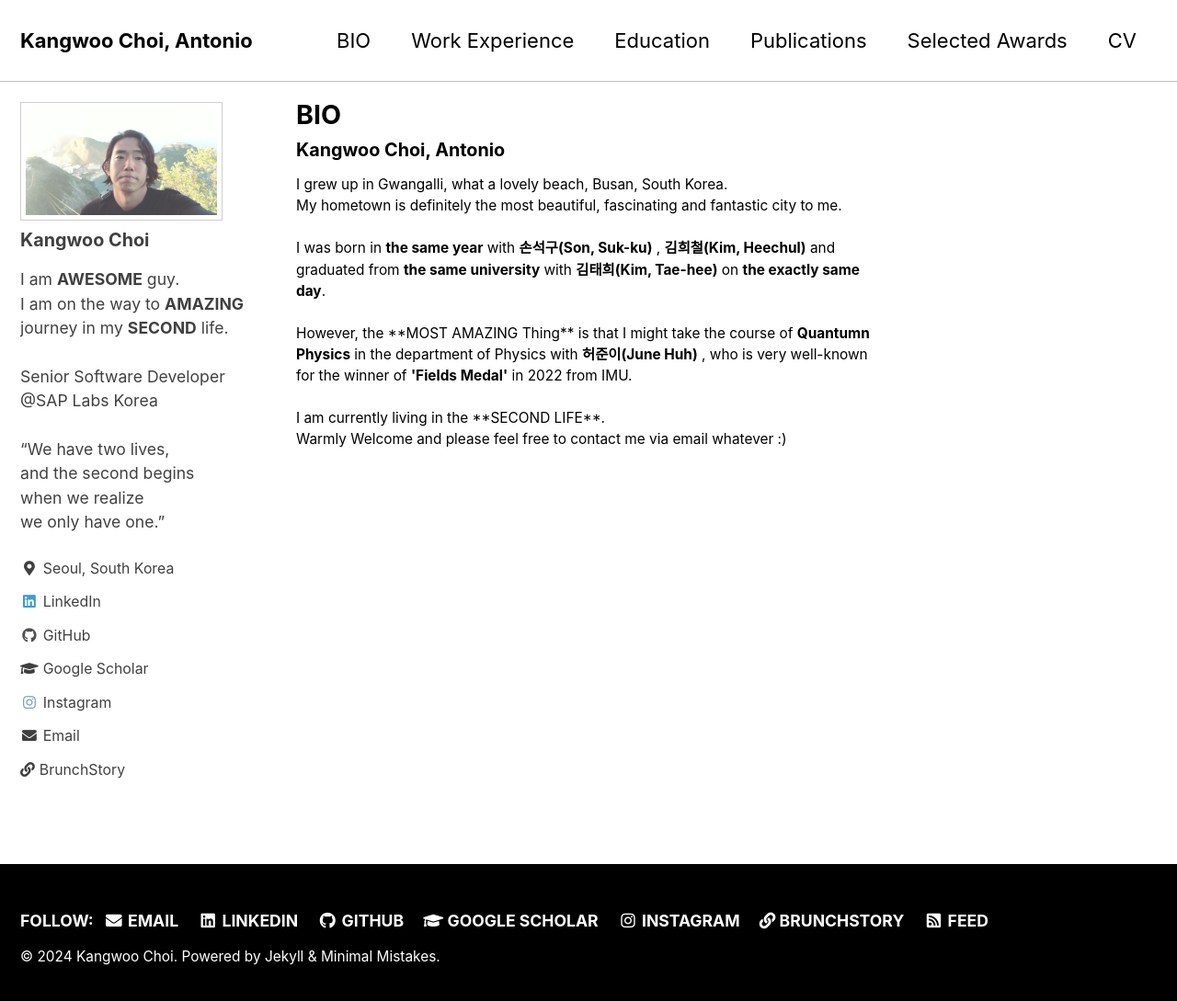
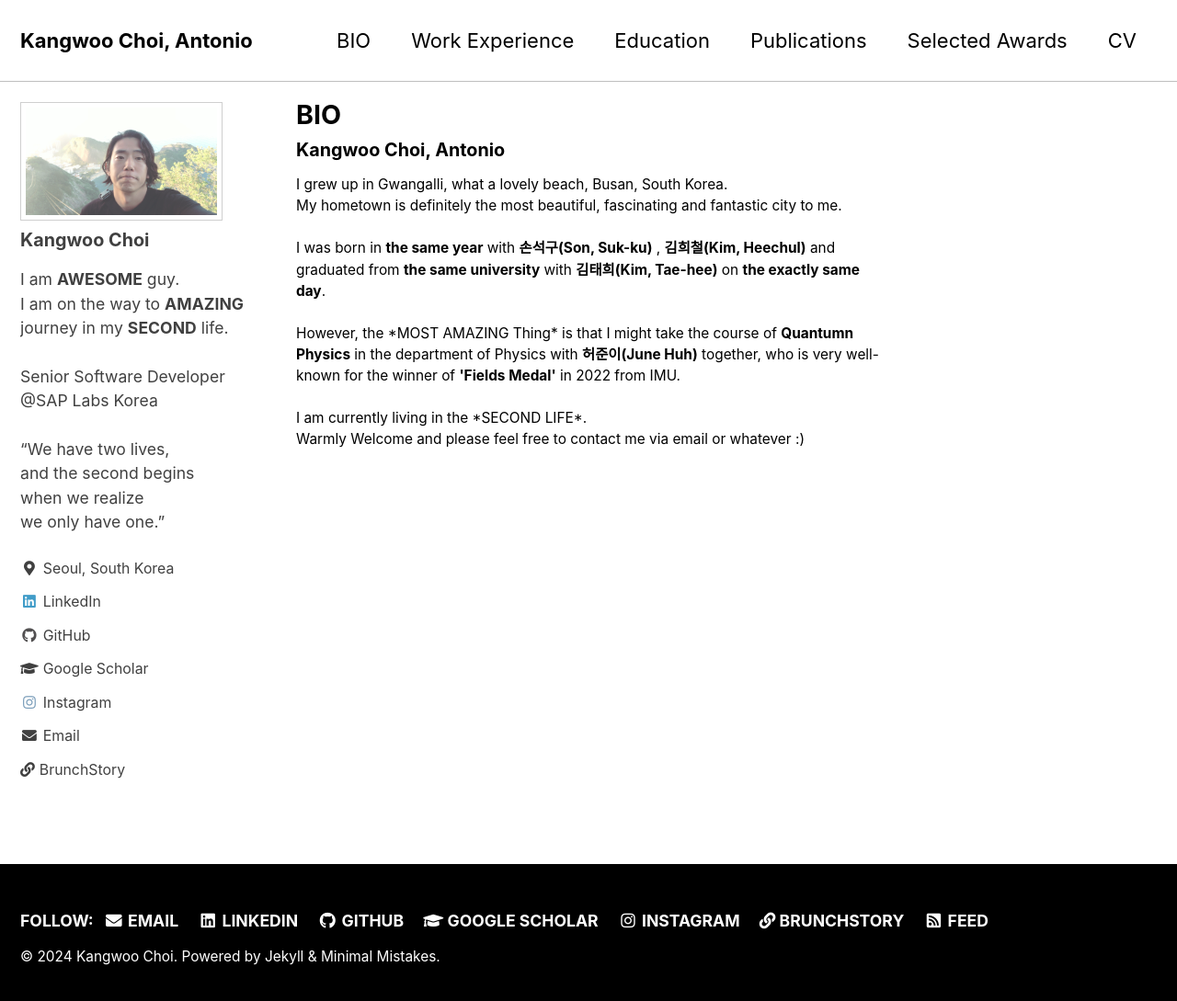
Before and after one commit to KangwooChoi/KangwooChoi.github.io, a Jekyll site: the page built from _pages/bio.md, in a window 1280 px wide and 1096 px high. Shown: the top 1089 px of the window at 92% size. Built offline with Jekyll 4.4.1, drawn with Linux system fonts in a browser that asks for light colours; cached includes are drawn as plain includes.

Commit message:
Update bio.md

```diff
--- a/_pages/bio.md
+++ b/_pages/bio.md
@@ -17,10 +17,10 @@ author_profile: true
   and graduated from <b>the same university</b> with
   <a style="text-decoration:none;" href="https://www.imdb.com/name/nm1454896/"><b><font color="black">김태희(Kim, Tae-hee)</font></b></a>
   on <b>the exactly same day</b>.
-  <br><br>However, the **MOST AMAZING Thing** is that I might take the course of <b>Quantumn Physics</b> in the department of Physics with
+  <br><br>However, the *MOST AMAZING Thing* is that I might take the course of <b>Quantumn Physics</b> in the department of Physics with
   <a style="text-decoration:none;" href="https://web.math.princeton.edu/~huh/"><b><font color="black">허준이(June Huh)</font></b></a>
-  , who is very well-known for the winner of <b>'Fields Medal'</b> in 2022 from IMU.
+  together, who is very well-known for the winner of <b>'Fields Medal'</b> in 2022 from IMU.
 
-  <br><br>I am currently living in the **SECOND LIFE**. <br>Warmly Welcome and please feel free to contact me via email whatever :)
+  <br><br>I am currently living in the *SECOND LIFE*. <br>Warmly Welcome and please feel free to contact me via email or whatever :)
 </p>
 </body>
```
